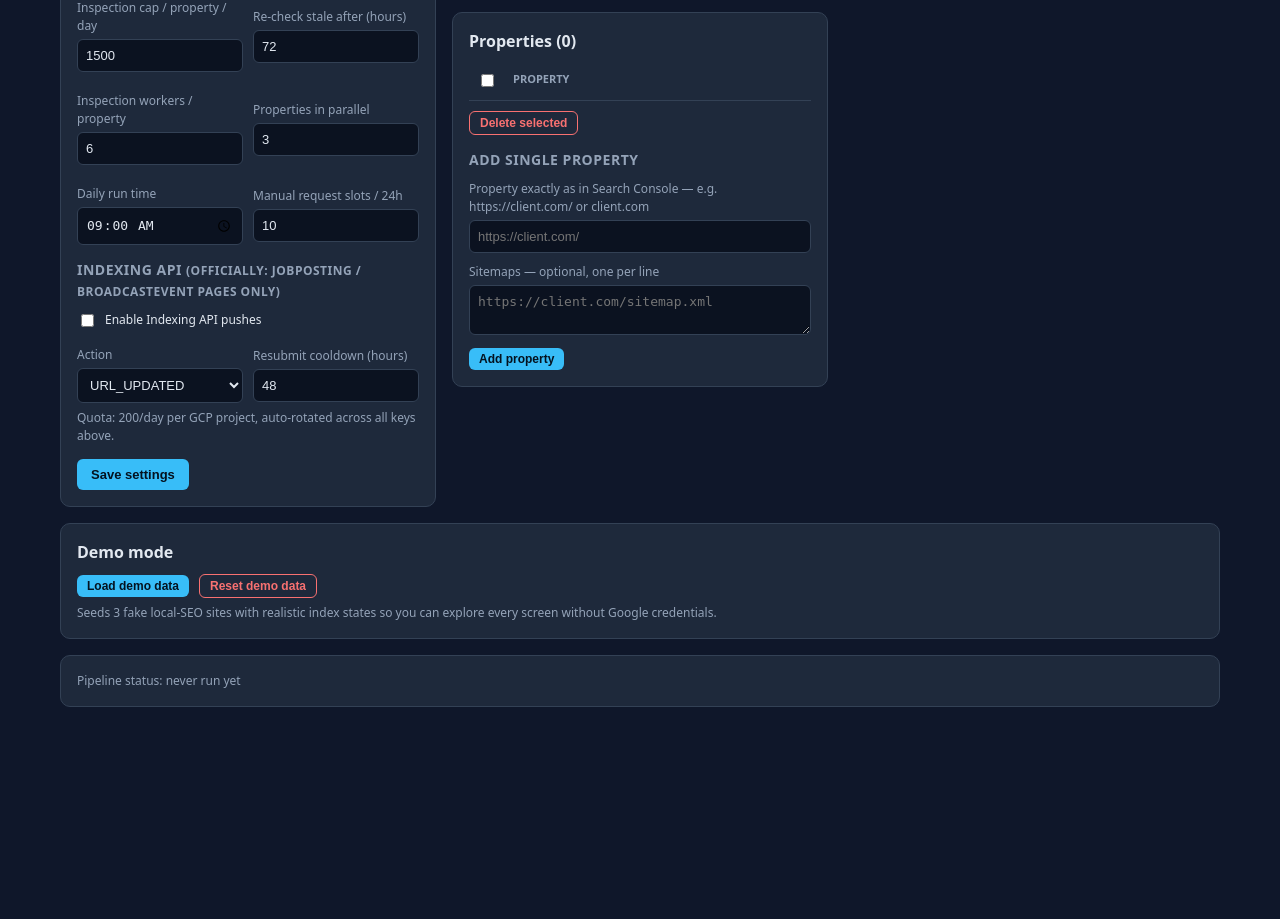
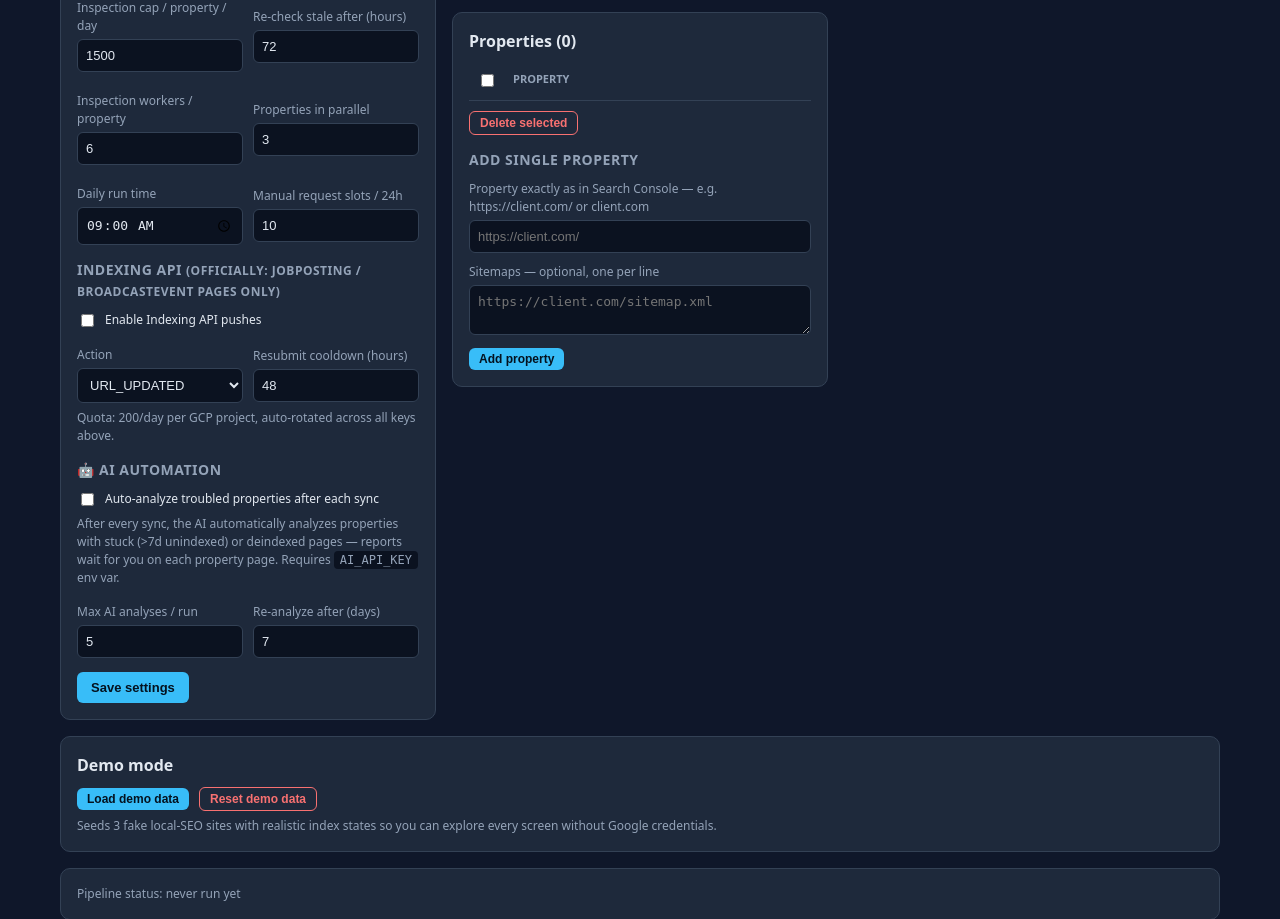
Before and after one commit to onlinequranclasses56-ops/gscpagesindexer, a Flask app: page /settings in a window 1280 px wide. Shown: the part 506-1425 px from the top of the page. Before the commit the page ends 1213 px from the top, so only its background shows below. Run offline with Flask 3, Linux system fonts and the light colour scheme; data comes from the database, SQL or seed files in the repository; data that the repository does not hold is empty.

Commit message:
Auto AI analysis: troubled properties analyzed automatically after each sync

```diff
--- a/app.py
+++ b/app.py
@@ -10,7 +10,7 @@ import os
 import re
 import threading
 from concurrent.futures import ThreadPoolExecutor, as_completed
-from datetime import datetime, timezone
+from datetime import datetime, timedelta, timezone
 
 import yaml
 from apscheduler.schedulers.background import BackgroundScheduler
@@ -90,6 +90,9 @@ DEFAULT_SETTINGS = {
     "submit_cooldown_hours": "48",
     "manual_daily_cap": "10",
     "run_time": "09:00",
+    "auto_ai_analysis": "false",   # auto-analyze troubled properties after sync
+    "auto_ai_max_per_run": "5",    # cap AI analyses per pipeline run
+    "ai_reanalyze_days": "7",      # don't re-analyze a property sooner than this
 }
 
 DB_PATH = os.environ.get("GSC_DB_PATH") or DEFAULT_SETTINGS["db_path"]
@@ -172,6 +175,51 @@ def normalize_site(line):
 
 # ---------------- background pipeline ----------------
 
+def _auto_ai_pass(cfg):
+    """After a sync, auto-analyze the most troubled properties with the AI.
+
+    Only runs when enabled in Settings AND AI_API_KEY is set. Targets
+    properties with stuck (>7d unindexed) or deindexed pages, skips
+    push-only properties and ones analyzed recently. Bounded per run.
+    """
+    if cfg.get("auto_ai_analysis") != "true" or not ai.is_configured():
+        return 0
+    try:
+        max_n = max(1, int(cfg.get("auto_ai_max_per_run", 5) or 5))
+        redays = max(1, int(cfg.get("ai_reanalyze_days", 7) or 7))
+    except (ValueError, TypeError):
+        max_n, redays = 5, 7
+    cutoff = (datetime.now(timezone.utc) - timedelta(days=redays)).isoformat()
+    conn = db()
+    try:
+        cands = []
+        for p in store.list_properties(conn, active_only=True):
+            if p.get("push_only"):
+                continue
+            site = p["site_url"]
+            stuck = store.stuck_count(conn, site)
+            snaps = store.get_snapshots(conn, site, 2)
+            trend = (snaps["indexed"][-1] - snaps["indexed"][-2]
+                     if len(snaps["indexed"]) >= 2 else 0)
+            if stuck == 0 and trend >= 0:
+                continue  # healthy — nothing to analyze
+            rep = store.get_ai_report(conn, site)
+            if rep and rep.get("created_at", "") >= cutoff:
+                continue  # analyzed recently
+            cands.append((stuck + max(0, -trend) * 2, p["id"], site))
+        cands.sort(reverse=True)
+        n = 0
+        for _, pid, site in cands[:max_n]:
+            try:
+                _ai_worker(pid, site)  # synchronous; pipeline runs in background
+                n += 1
+            except Exception:  # noqa: BLE001 — one failure never blocks the rest
+                pass
+        return n
+    finally:
+        conn.close()
+
+
 def run_pipeline(property_ids=None):
     if state["running"]:
         return
@@ -219,6 +267,9 @@ def run_pipeline(property_ids=None):
         state["last_run"] = utcnow()
         state["last_summary"] = (f"{done} properties synced, {failed} failed, "
                                  f"{pushed} URLs pushed")
+        ai_n = _auto_ai_pass(cfg)
+        if ai_n:
+            state["last_summary"] += f", {ai_n} AI-analyzed"
     except Exception as e:  # noqa: BLE001
         state["last_error"] = str(e)
     finally:
@@ -625,7 +676,7 @@ def settings():
                 for key in DEFAULT_SETTINGS:
                     if key in ("db_path", "service_account_key"):
                         continue
-                    if key == "use_indexing_api":
+                    if key in ("use_indexing_api", "auto_ai_analysis"):
                         store.set_setting(conn, key,
                                           "true" if form.get(key) else "false")
                     elif key in form:
--- a/templates/settings.html
+++ b/templates/settings.html
@@ -37,6 +37,13 @@
       <div style="flex:1;min-width:140px"><label>Resubmit cooldown (hours)</label><input type="text" name="submit_cooldown_hours" value="{{ cfg.submit_cooldown_hours }}"></div>
     </div>
     <div class="mut" style="margin-top:6px">Quota: 200/day per GCP project, auto-rotated across all keys above.</div>
+    <h3>🤖 AI automation</h3>
+    <label style="display:flex;gap:8px;align-items:center;color:var(--txt)"><input type="checkbox" name="auto_ai_analysis" value="1" {% if cfg.auto_ai_analysis=="true" %}checked{% endif %} style="width:auto"> Auto-analyze troubled properties after each sync</label>
+    <div class="mut" style="margin:6px 0">After every sync, the AI automatically analyzes properties with stuck (&gt;7d unindexed) or deindexed pages — reports wait for you on each property page. Requires <code>AI_API_KEY</code> env var.</div>
+    <div class="row" style="margin-top:6px">
+      <div style="flex:1;min-width:140px"><label>Max AI analyses / run</label><input type="text" name="auto_ai_max_per_run" value="{{ cfg.auto_ai_max_per_run }}"></div>
+      <div style="flex:1;min-width:140px"><label>Re-analyze after (days)</label><input type="text" name="ai_reanalyze_days" value="{{ cfg.ai_reanalyze_days }}"></div>
+    </div>
     <button class="btn" style="margin-top:14px">Save settings</button>
   </form>
 </div>
```
